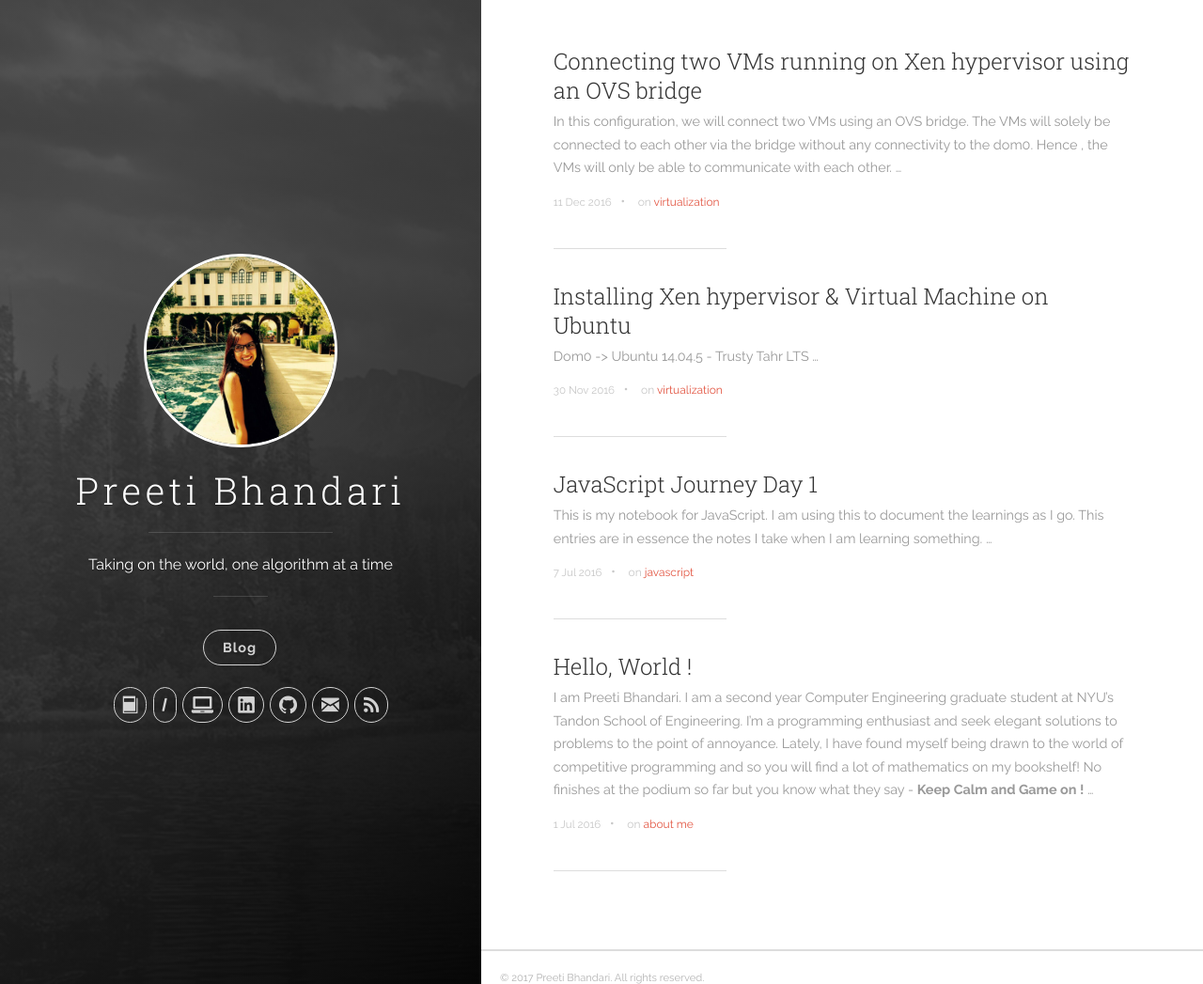
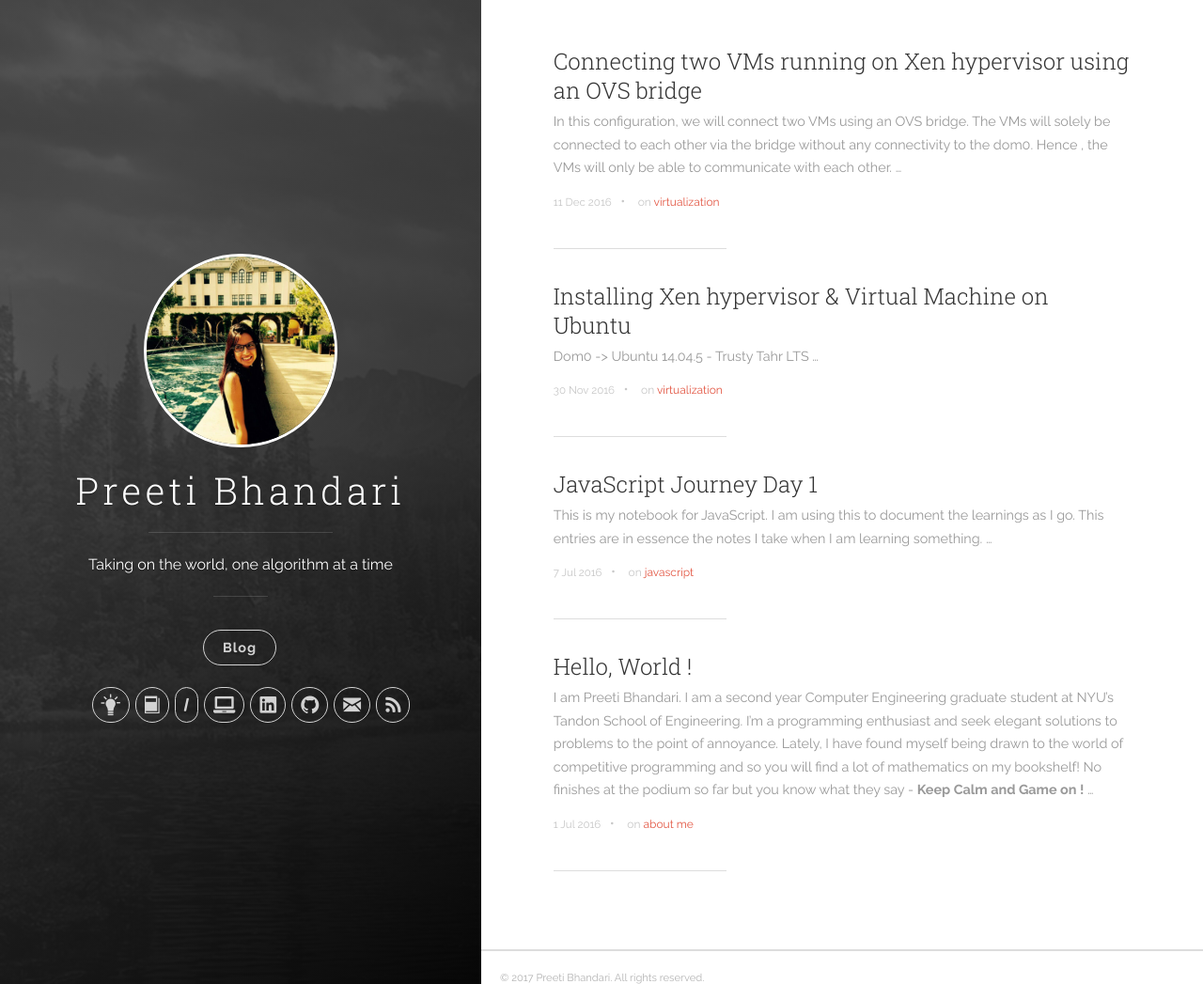
Before and after one commit to preeti1205/preeti1205.github.io, a Jekyll site: the page built from index.html, in a window 1280 px wide and 1047 px high. Shown: the whole window at 94% size. Built offline with Jekyll 4.4.1, drawn with Linux system fonts in a browser that asks for light colours; nearby versions of some CDN libraries; the list of posts is cut into pages by our own code.

Commit message:
Add projects

```diff
--- a/_includes/header.html
+++ b/_includes/header.html
@@ -37,7 +37,7 @@
                 </li>
               {% endif %}
 
-              {% if site.author.about_username %}
+              {% if site.author.projects_username %}
                 <!-- Projects -->
                 <li class="navigation__item">
                   <a href="http://preetibhandari.com/{{ site.author.projects_username }}" title="Projects" target="_blank">
```
